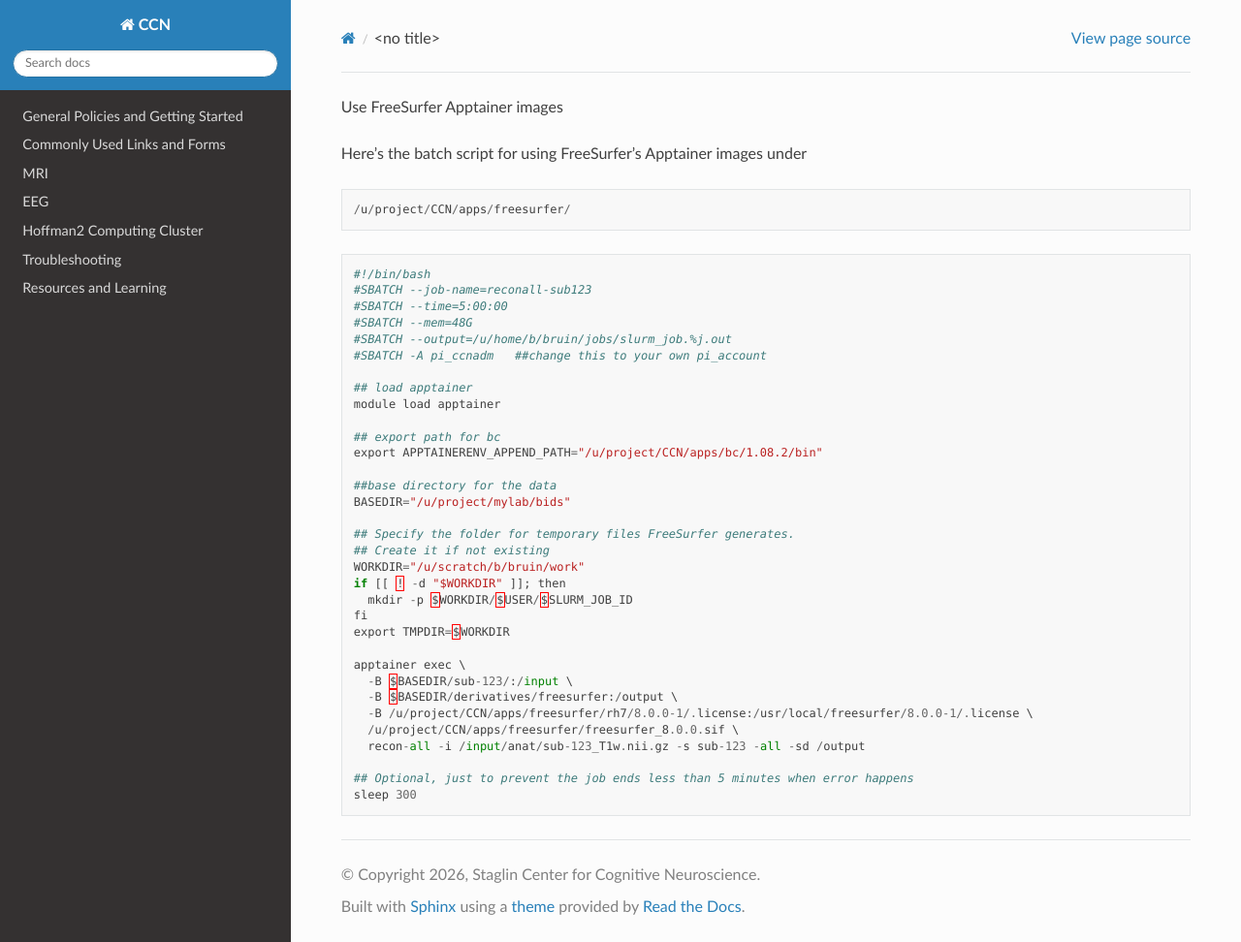
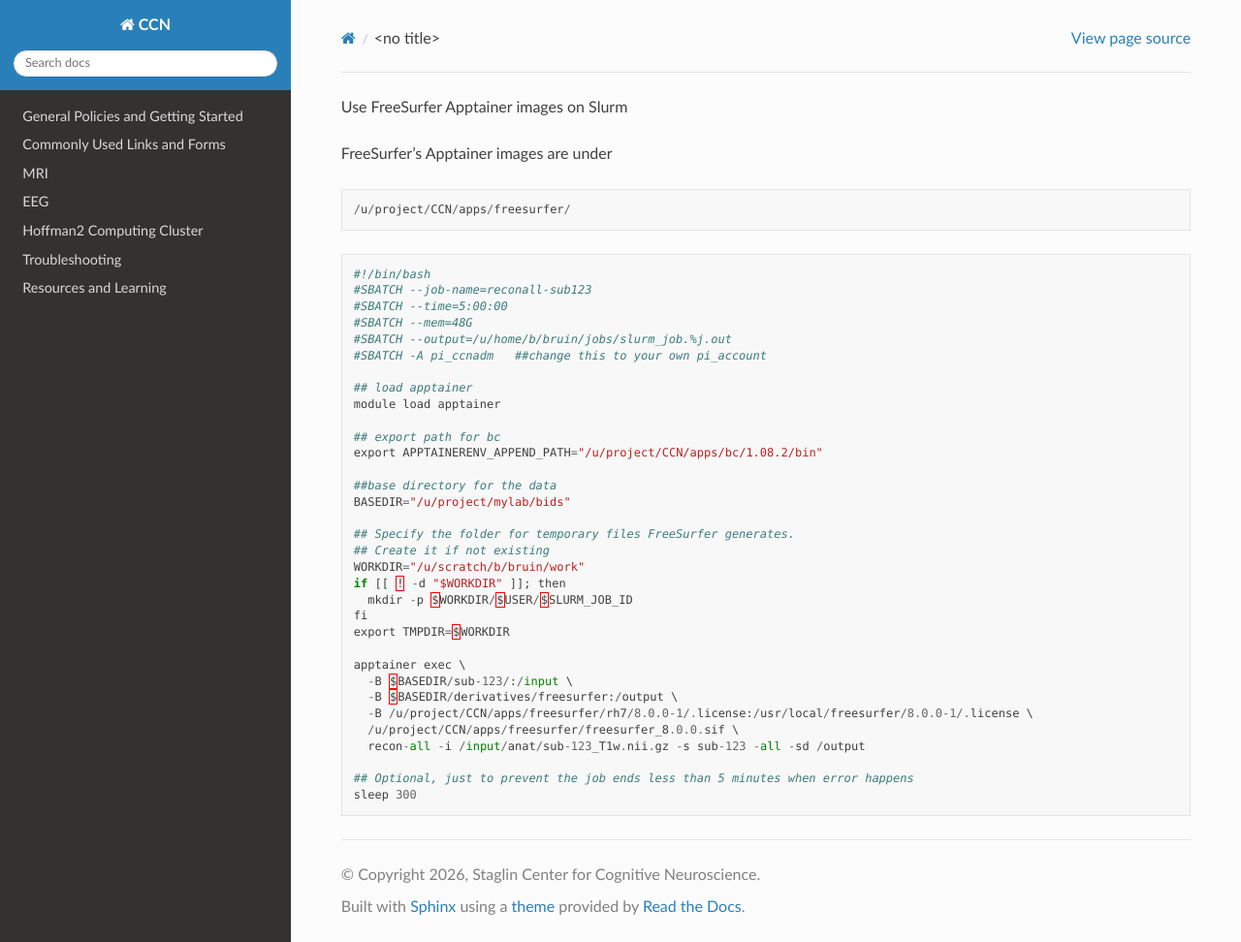
Before and after one commit to CCN-Support/CCN_Wiki, a Sphinx documentation site: the page built from docs/source/hoffman2_freesurfer.rst, in a window 1280 px wide and 972 px high. Shown: the whole window at 97% size. Built offline with Sphinx 7.4.7 and the Read the Docs theme 3.1.0, drawn with Linux system fonts in a browser that asks for light colours.

Commit message:
Update hoffman2_freesurfer.rst

```diff
--- a/docs/source/hoffman2_freesurfer.rst
+++ b/docs/source/hoffman2_freesurfer.rst
@@ -1,6 +1,6 @@
-Use FreeSurfer Apptainer images
+Use FreeSurfer Apptainer images on Slurm
 
-Here's the batch script for using FreeSurfer's Apptainer images under
+FreeSurfer's Apptainer images are under
 
 .. code-block:: python
 
```
